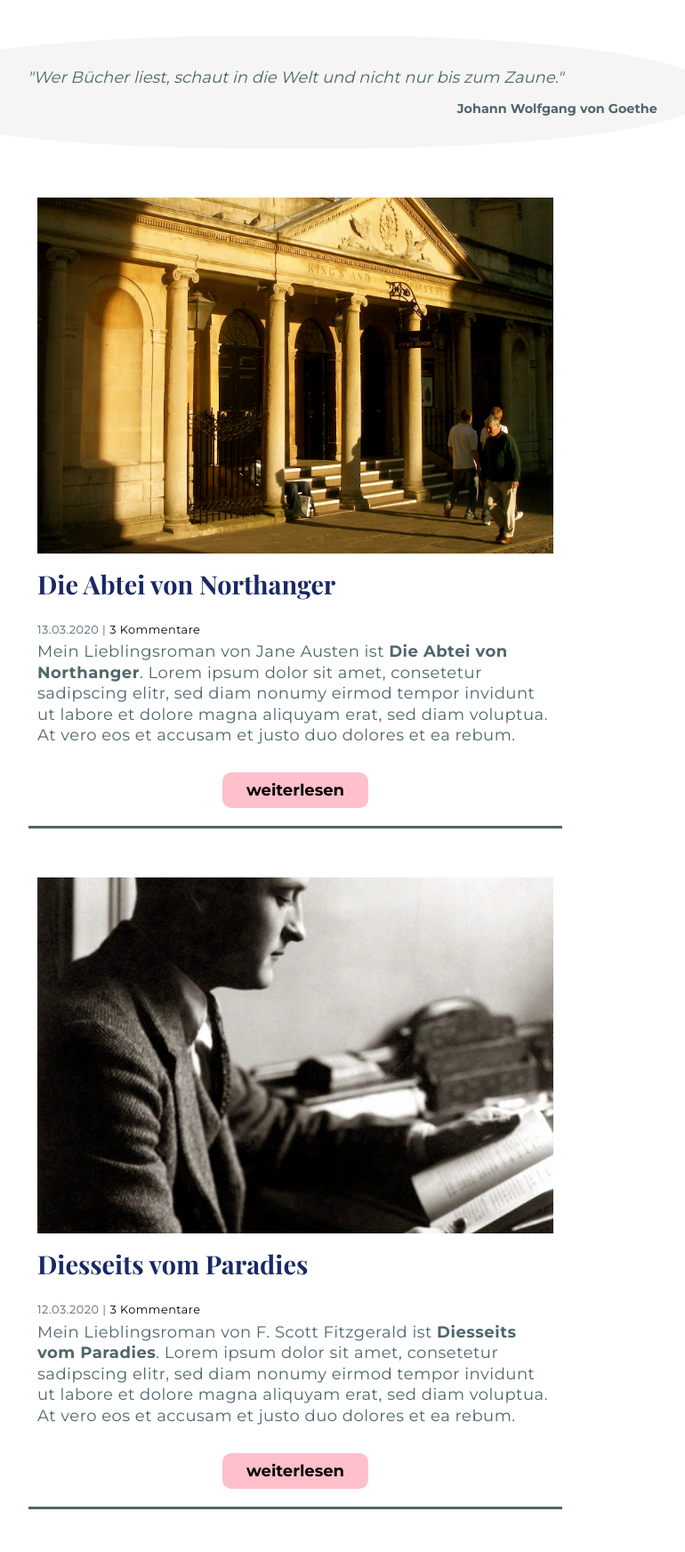
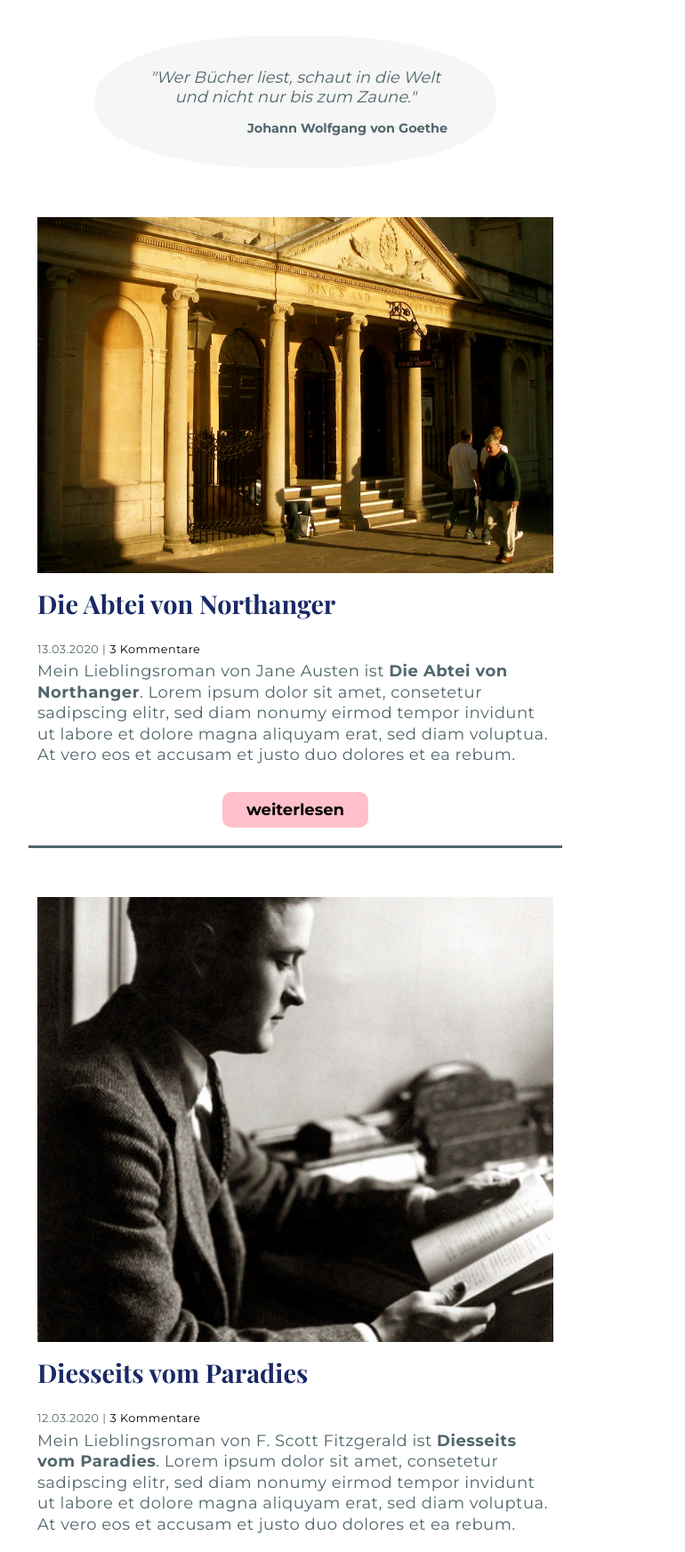
Before and after one commit to MareikeW/ein-buchblog, a PHP site: page / in a window 1280 px wide. Shown: the part 159-1903 px from the top of the page at 89% size, without its empty margins (308-1078 px from the left). Run offline with PHP 8.4, Linux system fonts and the light colour scheme.

Commit message:
Bilder & Media Queries

```diff
--- a/stylesheet.css
+++ b/stylesheet.css
@@ -45,7 +45,7 @@ p {
 .main-quote {
     margin: 40px auto 0px auto;
     width: 80%;
-    background: #f5f5f5;
+    background: rgba(245,245,245,.9);
     padding: 2em 3em;
     border-radius: 45%;
 }
@@ -185,6 +185,10 @@ footer {
     margin: 15px auto;
 }
 
+.waugh-img {
+    height: 500px;
+}
+
 .continue-btn-flex {
     display: flex;
     flex-direction: row;
@@ -245,9 +249,17 @@ footer {
         border-bottom: 1px solid #faafff;
     }
 
+    .main-quote {
+        width: 450px;
+    }
+
     /* sonst ist der halbe Kopf ab */
-    .fitzgerade-img {
+    .fitzgerald-img {
         height: 500px;
+    }
+
+    .waugh-img {
+        object-position: bottom;
     }
 }
 
```
